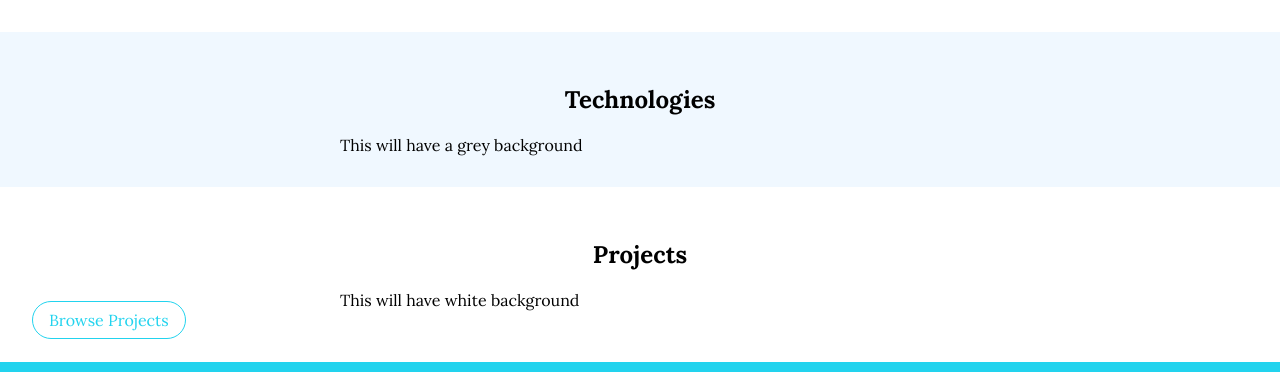
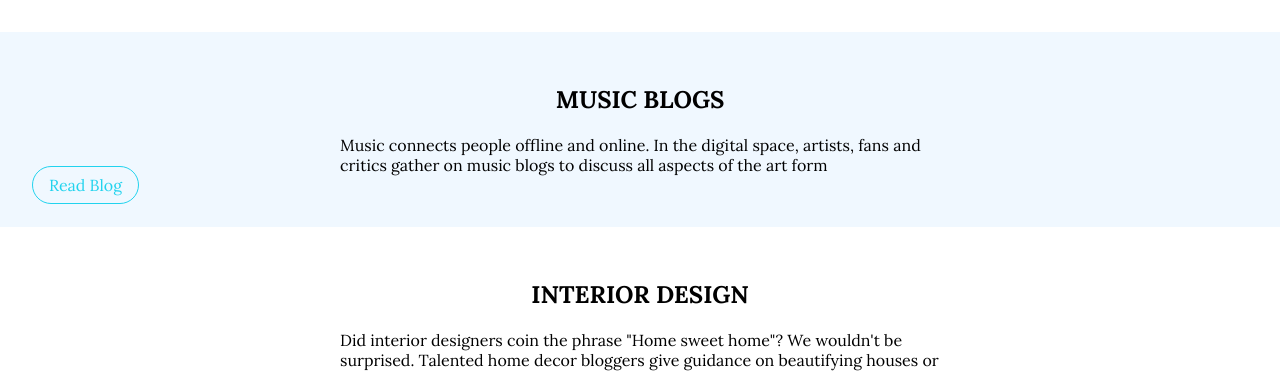
Before and after one commit to insayed/Sayed-Junaid-Portfolio, a plain HTML site: page blogs.html in a window 1280 px wide. Shown: the part 574-946 px from the top of the page. Drawn offline with Linux system fonts and the light colour scheme.

Commit message:
Blogs Page Updated

```diff
--- a/blogs.html
+++ b/blogs.html
@@ -32,19 +32,20 @@
     <section class="section ow">
 
         <div class="container-center">
-            <h1>Technologies</h1>
-            <div>This will have a grey background</div>
+            <h1>MUSIC BLOGS</h1>
+            <div>Music connects people offline and online. In the digital space, artists, fans and critics gather on music blogs to discuss all aspects of the art form</div>
         </div>
+        <a class="link link-secondary" href="/">Read Blog</a>
 
     </section>
 
     <section class="section">
         <div class="container-center">
-            <h1>Projects</h1>
-            <div>This will have white background</div>
+            <h1>INTERIOR DESIGN</h1>
+            <div>Did interior designers coin the phrase "Home sweet home"? We wouldn't be surprised. Talented home decor bloggers give guidance on beautifying houses or businesses with furniture, accessories, color schemes and wall art.</div>
 
         </div>
-        <a class="link link-secondary" href="/">Browse Projects</a>
+        <a class="link link-secondary" href="/">Read Blog</a>
          </section>
 
     <footer class="footer">
```
Also changed, not shown: index.html (+5 -5 lines), projects.html (+4 -4 lines).
